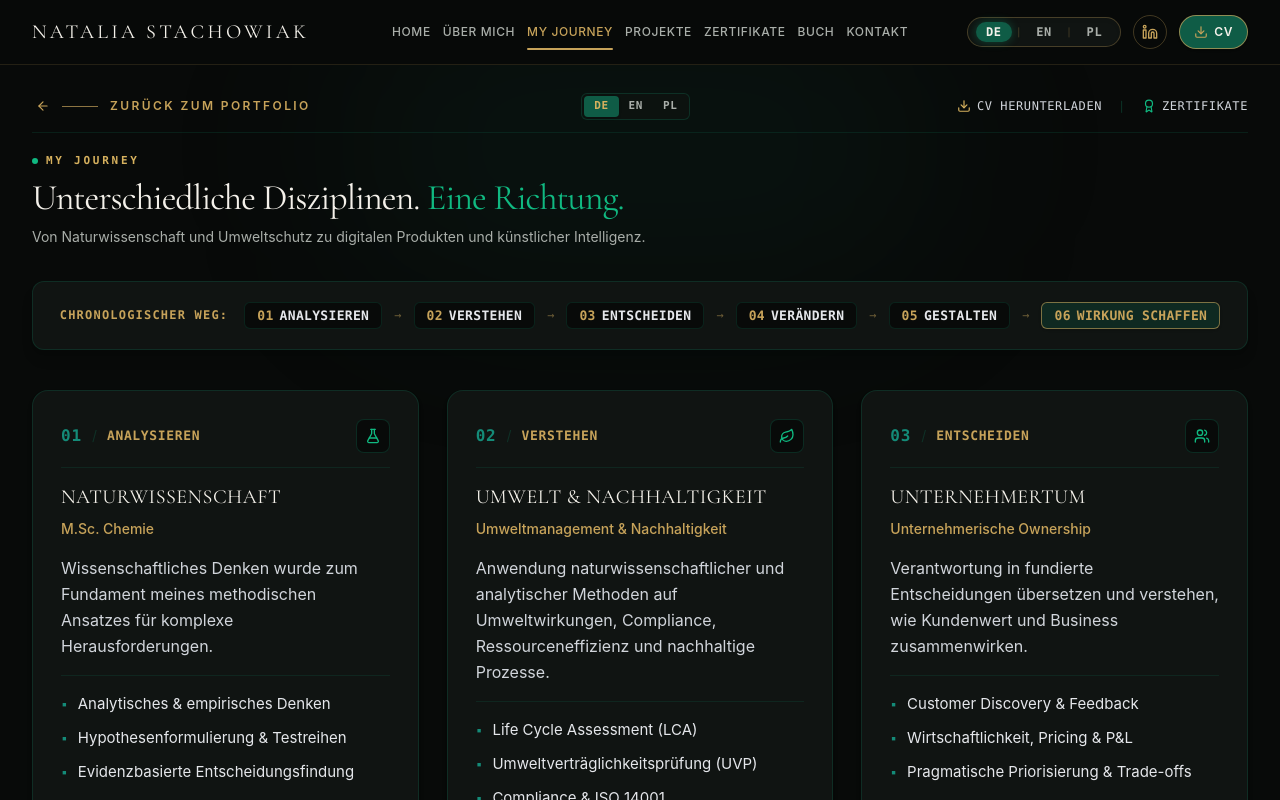
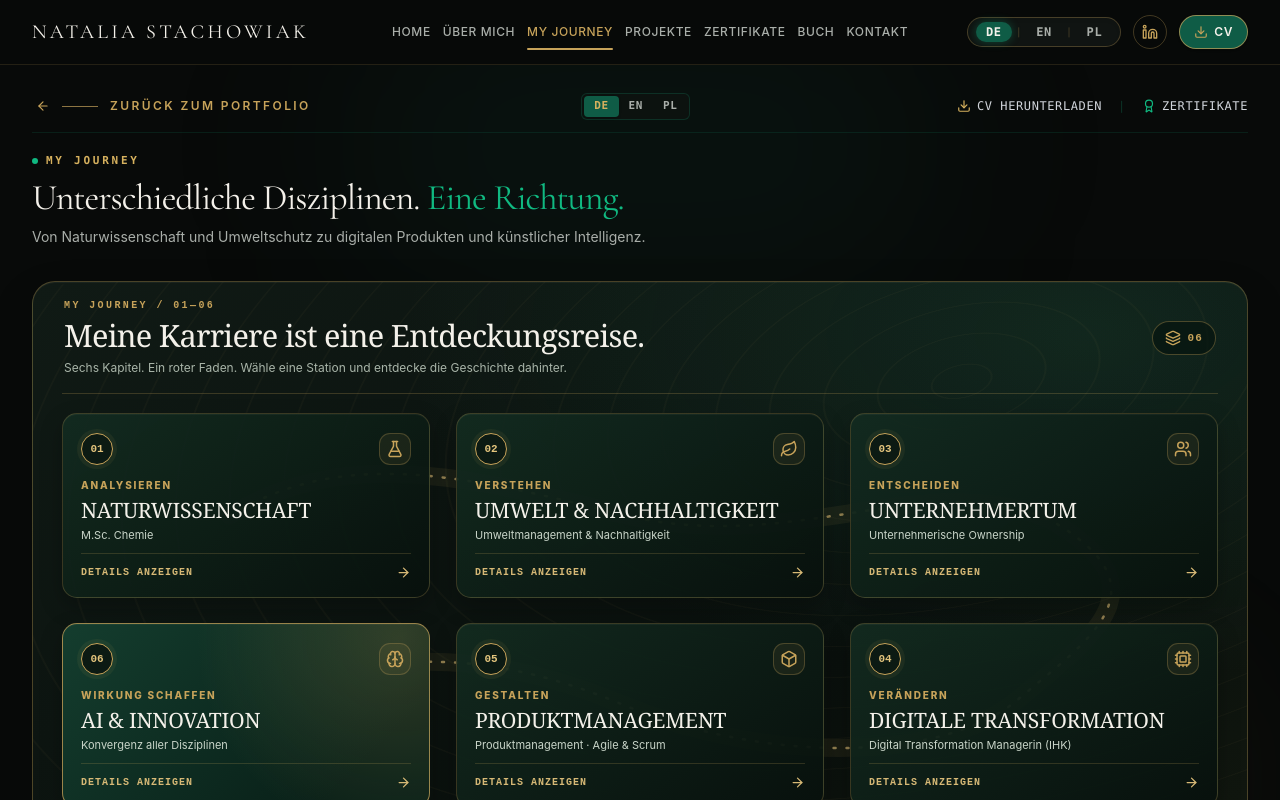
Before and after one commit to nataliastachowiak-bit/Natalia-Stachowiak, a React (Vite) app: page /journey in a window 1280 px wide. Shown: the top 800 px of the page. Built offline with nearby package versions, Linux system fonts and the light colour scheme.

Commit message:
Transform My Journey into interactive six-stop career treasure map

```diff
--- a/src/pages/JourneyPage.tsx
+++ b/src/pages/JourneyPage.tsx
@@ -21,6 +21,7 @@ import { BackToPortfolio } from '../components/BackToPortfolio';
 import { CV_FILE } from '../data/assetRegistry';
 import { getAbsoluteAssetUrl } from '../utils/assetPath';
 import { downloadCvDocument } from '../utils/cvHelper';
+import './JourneyAtlas.css';
 
 interface JourneyPageProps {
   currentLang: Language;
@@ -720,136 +721,70 @@ export const JourneyPage: React.FC<JourneyPageProps> = ({ currentLang: initialLa
 
           </header>
 
-          {/* Chronological path before the milestone cards */}
-          <nav aria-label={activeLang === 'de' ? 'Chronologischer Weg' : activeLang === 'pl' ? 'Chronologiczna ścieżka' : 'Chronological path'} className="w-full">
-            {/* Chronological journey overview above the six cards; all stage buttons stay interactive. */}
-            <div className="w-full rounded-xl border border-[#0F5C46]/35 bg-[#101412] p-4 sm:p-5 shadow-lg">
-              <div className="flex flex-col sm:flex-row items-center justify-center gap-3 sm:gap-4 flex-wrap text-center sm:text-left">
-                <span className="font-mono text-xs font-bold tracking-widest text-[#C7A35A] uppercase shrink-0">
-                  {t.timelineTitle}:
+          {/* Six chapters plotted along a winding career route.
+              The existing comprehensive detail dialog remains unchanged. */}
+          <main className="journey-atlas-main">
+            <section className="journey-atlas" aria-label={t.timelineTitle}>
+              <div className="journey-atlas-top">
+                <div>
+                  <p className="journey-atlas-eyebrow">{t.eyebrow} / 01—06</p>
+                  <h2 className="journey-atlas-title">
+                    {activeLang === 'de' ? 'Meine Karriere ist eine Entdeckungsreise.'
+                      : activeLang === 'pl' ? 'Moja kariera to podróż pełna odkryć.'
+                      : 'My career is a journey of discovery.'}
+                  </h2>
+                  <p className="journey-atlas-description">
+                    {activeLang === 'de' ? 'Sechs Kapitel. Ein roter Faden. Wähle eine Station und entdecke die Geschichte dahinter.'
+                      : activeLang === 'pl' ? 'Sześć rozdziałów. Jedna droga. Wybierz etap, by poznać jego historię.'
+                      : 'Six chapters. One continuous story. Choose a stop to discover what shaped my path.'}
+                  </p>
+                </div>
+                <span className="journey-atlas-stamp" aria-label="6 chapters">
+                  <Layers className="h-4 w-4" /> 06
                 </span>
-                <div className="flex flex-wrap items-center justify-center gap-2 sm:gap-3">
-                  {t.stages.map((stage, idx) => (
-                    <React.Fragment key={stage.id}>
-                      {idx > 0 && (
-                        <span className="text-[#C7A35A]/50 font-mono text-xs select-none" aria-hidden="true">
-                          →
-                        </span>
-                      )}
-                      <button
-                        type="button"
-                        onClick={() => setDetailModalStage(stage)}
-                        className={`inline-flex items-center gap-1.5 rounded-md px-3 py-1 font-mono text-xs sm:text-[13px] font-bold tracking-wide uppercase transition-all border ${
-                          stage.id === 'ai'
-                            ? 'border-[#C7A35A]/60 bg-[#0F5C46]/30 text-[#C7A35A] shadow-sm'
-                            : 'border-[#0F5C46]/30 bg-[#080A09] text-[#E5E7EB] hover:border-[#C7A35A] hover:text-[#C7A35A]'
-                        } focus-visible:outline-none focus-visible:ring-1 focus-visible:ring-[#C7A35A]`}
-                      >
-                        <span className="text-[#C7A35A]">{stage.num}</span>
-                        <span>{stage.actionVerb}</span>
-                      </button>
-                    </React.Fragment>
+              </div>
+              <div className="journey-map-stage">
+                <svg className="journey-map-route" viewBox="0 0 920 390" preserveAspectRatio="none" aria-hidden="true">
+                  <path className="journey-route-underlay" d="M80 90 C180 20 280 40 440 88 S725 35 840 95 C950 170 875 225 810 290 S585 365 440 294 S185 245 80 300" />
+                  <path d="M80 90 C180 20 280 40 440 88 S725 35 840 95 C950 170 875 225 810 290 S585 365 440 294 S185 245 80 300" />
+                </svg>
+                <div className="journey-map-grid">
+                  {t.stages.map((stage) => (
+                    <button
+                      key={stage.id}
+                      type="button"
+                      className={`journey-waypoint ${stage.id === 'ai' ? 'journey-waypoint--ai' : ''}`}
+                      onClick={() => setDetailModalStage(stage)}
+                      aria-label={`${stage.num}: ${stage.headline} – ${t.detailsButtonText}`}
+                    >
+                      <span className="journey-waypoint-top">
+                        <span className="journey-waypoint-marker">{stage.num}</span>
+                        <span className="journey-waypoint-icon" aria-hidden="true">{getStageIcon(stage.id)}</span>
+                      </span>
+                      <span className="journey-waypoint-action">{stage.actionVerb}</span>
+                      <span className="journey-waypoint-heading">{stage.headline}</span>
+                      <span className="journey-waypoint-subtitle">{stage.title}</span>
+                      <span className="journey-waypoint-bottom">
+                        <span>{t.detailsButtonText}</span>
+                        <ArrowRight aria-hidden="true" />
+                      </span>
+                    </button>
                   ))}
                 </div>
               </div>
-            </div>
-
-          </nav>
-
-          {/* ============================================================ */}
-          {/* 2. SIX MILESTONE CARDS                                        */}
-          {/* Desktop: 3 columns with 2 rows (lg:grid-cols-3)              */}
-          {/* Tablet: 2 columns (sm:grid-cols-2)                           */}
-          {/* Mobile: 1 column (grid-cols-1)                               */}
-          {/* Fließtext 15-16px, Title 18-20px, Full-width button, NO cutoffs */}
-          {/* ============================================================ */}
-          <main className="w-full flex-grow py-2">
-            <div className="grid grid-cols-1 sm:grid-cols-2 lg:grid-cols-3 gap-6 sm:gap-7 items-stretch w-full">
-              {t.stages.map((stage) => {
-                const isNow = stage.id === 'ai';
-
-                return (
-                  <button
-                    key={stage.id}
-                    type="button"
-                    onClick={() => setDetailModalStage(stage)}
-                    className={`group relative text-left w-full h-full rounded-2xl p-6 sm:p-7 flex flex-col justify-between transition-all duration-300 focus-visible:outline-none focus-visible:ring-2 focus-visible:ring-[#C7A35A] ${
-                      isNow
-                        ? 'bg-gradient-to-b from-[#101914] to-[#0C120F] border border-[#C7A35A]/50 hover:border-[#C7A35A] shadow-[0_8px_30px_rgba(0,0,0,0.5)]'
-                        : 'bg-[#101412] border border-[#0F5C46]/35 hover:border-[#C7A35A]/50 hover:bg-[#0E1512] shadow-md'
-                    }`}
-                  >
-
-                    {/* Top Meta: Stage Number, Action Verb & Icon */}
-                    <div className="space-y-4 w-full">
-
-                      <div className="flex items-center justify-between gap-3 border-b border-[#0F5C46]/25 pb-3.5">
-                        <div className="flex items-center gap-2.5">
-                          <span
-                            className={`font-mono text-sm sm:text-base font-bold tracking-wider ${
-                              isNow ? 'text-[#C7A35A]' : 'text-[#148B78]'
-                            }`}
-                          >
-                            {stage.num}
-                          </span>
-                          <span className="text-[#0F5C46]/40 text-sm">/</span>
-                          <span className="font-mono text-xs sm:text-[13px] uppercase tracking-wider text-[#C7A35A] font-semibold">
-                            {stage.actionVerb}
-                          </span>
-                        </div>
-                        <div className="flex items-center gap-2">
-                          {stage.focusBadge && (
-                            <span className="rounded bg-[#C7A35A]/15 text-[#C7A35A] border border-[#C7A35A]/40 px-2 py-0.5 font-mono text-[10px] font-bold uppercase tracking-wider">
-                              {stage.focusBadge}
-                            </span>
-                          )}
-                          <div className="p-2 rounded-lg bg-[#080A09] border border-[#0F5C46]/40">
-                            {getStageIcon(stage.id)}
-                          </div>
-                        </div>
-                      </div>
-
-                      {/* Headings: 18-20px title, 13-14px label, complete text, never truncated */}
-                      <div className="space-y-1.5">
-                        <h2 className="font-serif text-[19px] sm:text-xl font-normal text-[#F4F1EA] tracking-wide leading-snug break-words">
-                          {stage.headline}
-                        </h2>
-                        <p className="font-sans text-[13px] sm:text-sm font-medium text-[#C7A35A] leading-normal break-words">
-                          {stage.title}
-                        </p>
-                      </div>
-
-                      {/* Short Summary: 15-16px body copy, generous line-height, high contrast */}
-                      <p className="font-sans text-[15px] sm:text-base text-[#D1D5DB] leading-relaxed break-words">
-                        {stage.shortDesc}
-                      </p>
-
-                    </div>
-
-                    {/* Middle: Key Strengths (Clean, readable 14-15px typography) */}
-                    <div className="pt-4 my-4 w-full border-t border-[#0F5C46]/25 flex-grow">
-                      <ul className="space-y-2.5 text-[14px] sm:text-[15px] text-[#E5E7EB] font-sans">
-                        {stage.keyStrengths.map((str) => (
-                          <li key={str} className="flex items-start gap-2.5 leading-snug break-words">
-                            <span className="text-[#148B78] select-none text-xs mt-1 shrink-0">▪</span>
-                            <span className="leading-relaxed">{str}</span>
-                          </li>
-                        ))}
-                      </ul>
-                    </div>
-
-                    {/* Bottom: Full-Width Prominent "Details anzeigen →" Button (No truncated labels) */}
-                    <div className="mt-auto pt-4 border-t border-[#0F5C46]/25 w-full">
-                      <div className="w-full inline-flex min-h-[44px] items-center justify-center gap-2 rounded-lg border border-[#C7A35A]/35 bg-[#0F5C46]/20 py-2.5 px-4 font-sans text-xs sm:text-sm font-semibold tracking-wider text-[#F4F1EA] group-hover:bg-[#0F5C46] group-hover:border-[#C7A35A] group-hover:text-white group-hover:shadow-[0_0_20px_rgba(15,92,70,0.4)] transition-all uppercase cursor-pointer">
-                        <span>{t.detailsButtonText}</span>
-                        <ArrowRight className="h-4 w-4 text-[#C7A35A] group-hover:text-white group-hover:translate-x-1 transition-transform" />
-                      </div>
-                    </div>
-
-                  </button>
-                );
-              })}
-            </div>
+              <div className="journey-atlas-footer">
+                <span className="journey-atlas-legend">
+                  {activeLang === 'de' ? 'Station auswählen, um das Kapitel zu öffnen'
+                    : activeLang === 'pl' ? 'Wybierz etap, aby otworzyć rozdział'
+                    : 'Select a stop to open its chapter'}
+                </span>
+                <strong>
+                  {activeLang === 'de' ? 'SCIENCE → INNOVATION'
+                    : activeLang === 'pl' ? 'NAUKA → INNOWACJA'
+                    : 'SCIENCE → INNOVATION'}
+                </strong>
+              </div>
+            </section>
           </main>
 
           {/* ============================================================ */}
```
